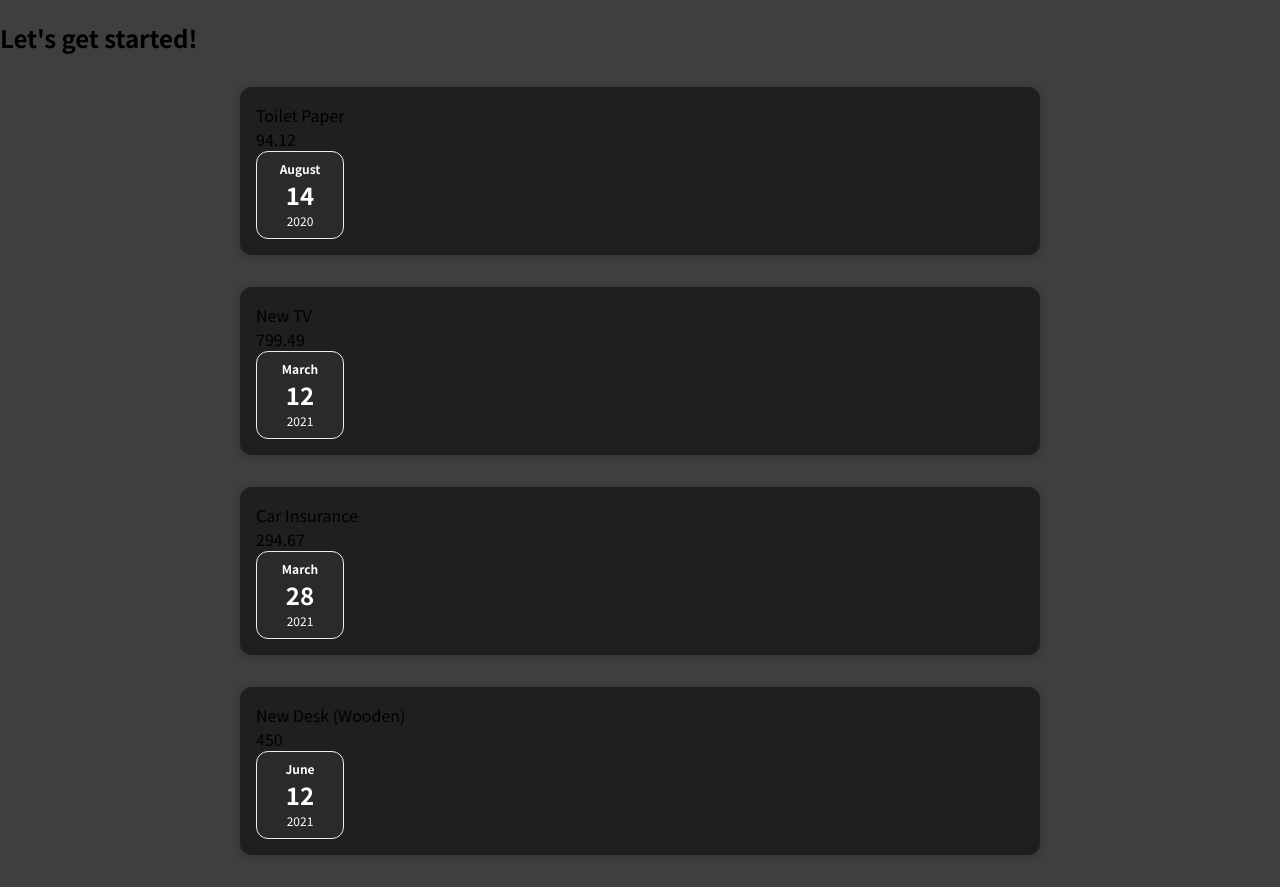
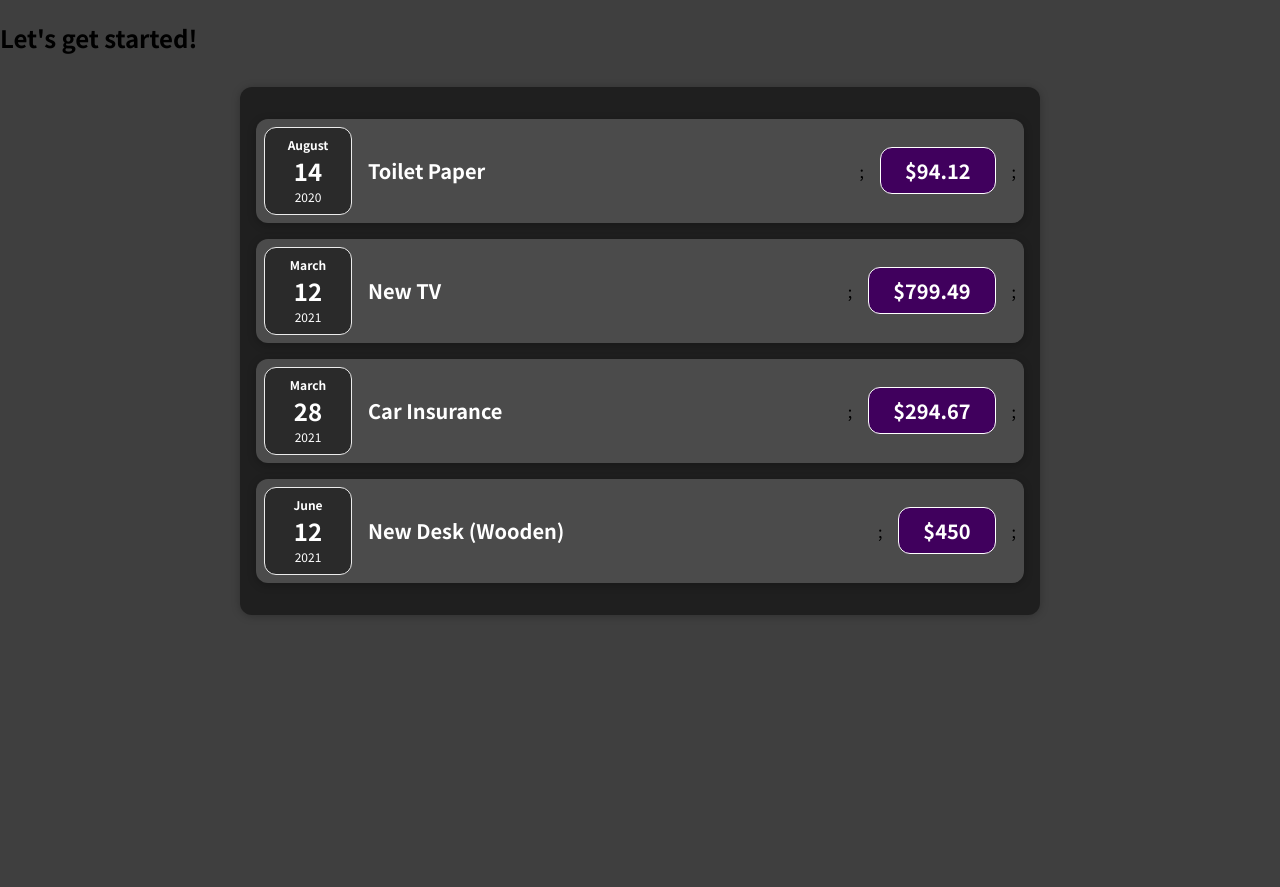
Before and after one commit to HammadSKhan/first-react-app, a JavaScript app: page / in a window 1280 px wide. After the commit the page ends 800 px from the top, so only its background shows below. Built offline with nearby package versions, Linux system fonts and the light colour scheme.

Commit message:
Refactored Expense and expense items

```diff
--- a/src/App.js
+++ b/src/App.js
@@ -27,10 +27,13 @@ function App() {
   return (
     <div>
       <h2>Let's get started!</h2>
-      <Expense expenses={expenses[0]} />
+
+      <Expense items={expenses} />
+
+      {/* <Expense expenses={expenses[0]} />
       <Expense expenses={expenses[1]} />
       <Expense expenses={expenses[2]} />
-      <Expense expenses={expenses[3]} />
+      <Expense expenses={expenses[3]} /> */}
 
       {/* <ExpenseItem
         title={expenses[0].title}
--- a/src/component/Expense.js
+++ b/src/component/Expense.js
@@ -1,17 +1,38 @@
 import "./Expense.css";
+import ExpenseItem from "./ExpenseItem";
 import ExpenseDate from "./Expensedate";
 
 function Expense(props) {
-  const title = props.expenses.title;
-  const price = props.expenses.amount;
+  //   const title = props.expenses.title;
+  //   const price = props.expenses.amount;
   //   const date = props.expenses.date;
 
   return (
     <div className="expenses">
-      <div>{title}</div>
+      <ExpenseItem
+        title={props.items[0].title}
+        amount={props.items[0].amount}
+        date={props.items[0].date}
+      ></ExpenseItem>
+      <ExpenseItem
+        title={props.items[1].title}
+        amount={props.items[1].amount}
+        date={props.items[1].date}
+      />
+      <ExpenseItem
+        title={props.items[2].title}
+        amount={props.items[2].amount}
+        date={props.items[2].date}
+      />
+      <ExpenseItem
+        title={props.items[3].title}
+        amount={props.items[3].amount}
+        date={props.items[3].date}
+      ></ExpenseItem>
+
+      {/* <div>{title}</div>
       <div>{price}</div>
-      <ExpenseDate date={props.expenses.date} />
-      {/* <div>{date}</div> */}
+      <ExpenseDate date={props.expenses.date} /> */}
     </div>
   );
 }
--- a/src/component/ExpenseItem.js
+++ b/src/component/ExpenseItem.js
@@ -3,7 +3,7 @@ import "./ExpenseItem.css";
 
 function ExpenseItem(props) {
   const title = props.title;
-  const price = props.amount;
+  const amount = props.amount;
   //   const date = props.date.toISOString();
 
   return (
@@ -11,7 +11,7 @@ function ExpenseItem(props) {
       {/* <div>{date}</div>; */}
       <ExpenseDate date={props.date}></ExpenseDate>
       <div className="expense-item__description">
-        <h2>{title}</h2>;<div className="expense-item__price">${price}</div>;
+        <h2>{title}</h2>;<div className="expense-item__price">${amount}</div>;
       </div>
     </div>
   );
```
